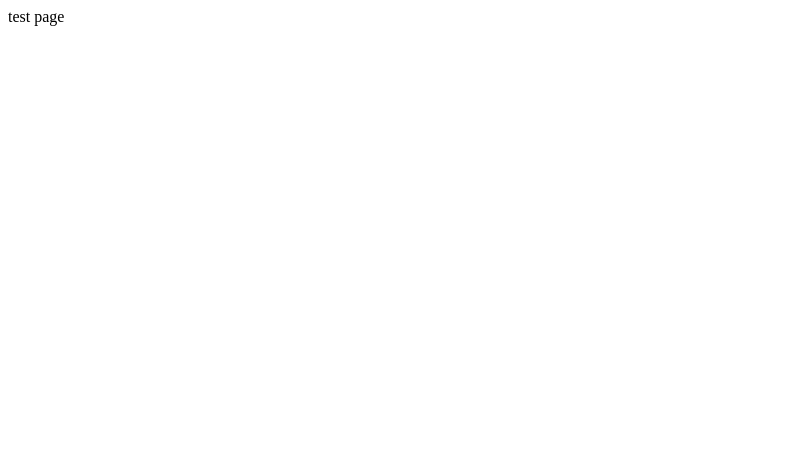
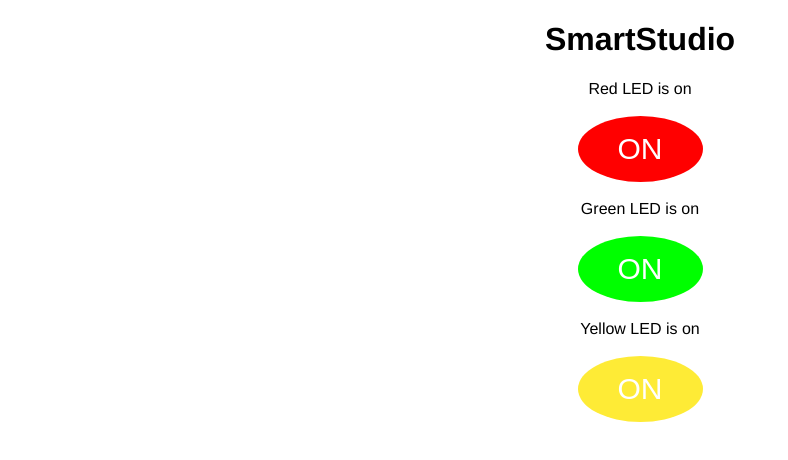
Before and after one commit to martelima/ProjetoSmartStudio, a plain HTML site: page docs/index.html in a window 1280 px wide. Shown: the whole page, without its empty margins (0-788 px from the left). Drawn offline with Linux system fonts and the light colour scheme.

Commit message:
Cria Servidor Simplificado

```diff
--- a/docs/index.html
+++ b/docs/index.html
@@ -1,5 +1,26 @@
-<head>
+<!DOCTYPE html>
+<html>
+<head><meta name="viewport" content="width=device-width, initial-scale=1">
+<link rel="icon" href="data:,">
+<style>html { font-family: Helvetica; display: inline-block; margin: 0px auto; text-align: center;}
+.buttonRed { background-color: #ff0000; border: none; color: white; padding: 16px 40px; border-radius: 60%;
+text-decoration: none; font-size: 30px; margin: 2px; cursor: pointer;}
+.buttonGreen { background-color: #00ff00; border: none; color: white; padding: 16px 40px; border-radius: 60%;
+text-decoration: none; font-size: 30px; margin: 2px; cursor: pointer;}
+.buttonYellow { background-color: #feeb36; border: none; color: white; padding: 16px 40px; border-radius: 60%;
+text-decoration: none; font-size: 30px; margin: 2px; cursor: pointer;}
+.buttonOff { background-color: #77878A; border: none; color: white; padding: 16px 40px; border-radius: 70%;
+text-decoration: none; font-size: 30px; margin: 2px; cursor: pointer;}
+</style>
 </head>
-<body>
-	test page
+
+<body><h1>SmartStudio</h1>
+<p>Red LED is on</p>
+<p><a href="/2/off"><button class="button buttonRed">ON</button></a></p>
+<p>Green LED is on</p>
+<p><a href="/4/off"><button class="button buttonGreen">ON</button></a></p>
+</body></html>
+<p>Yellow LED is on</p>
+<p><a href="/5/off"><button class="button buttonYellow">ON</button></a></p>
 </body>
+</html>
```
Also changed, not shown: 2 other files.
